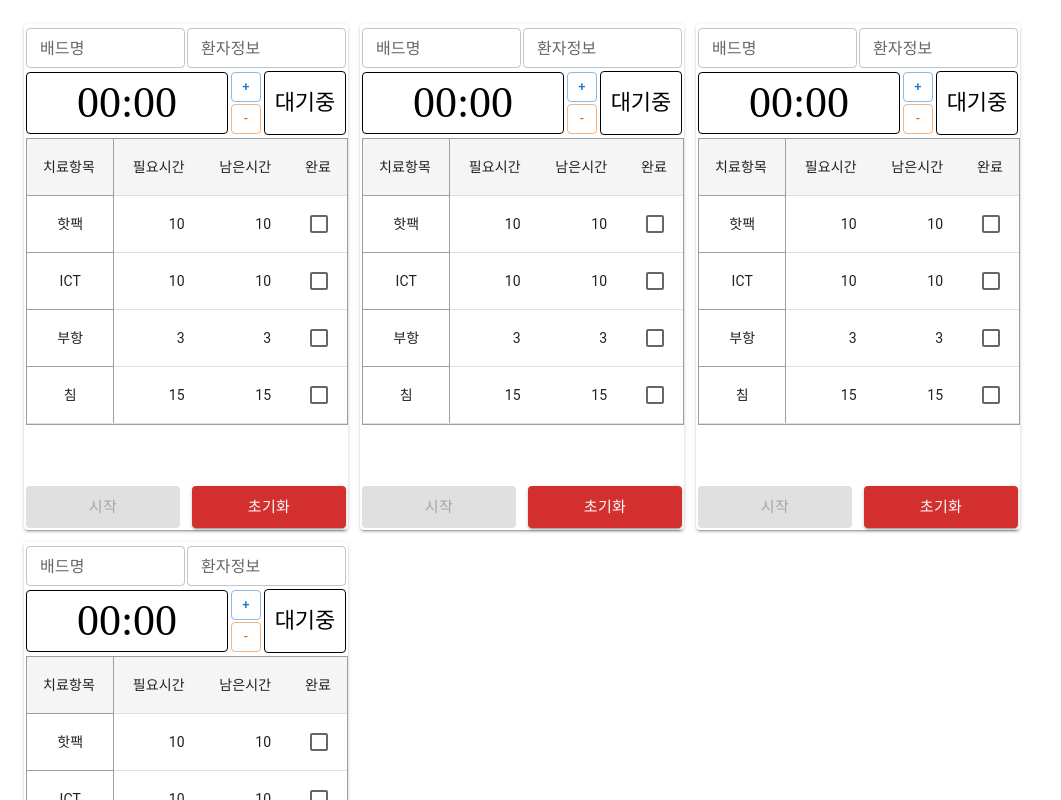
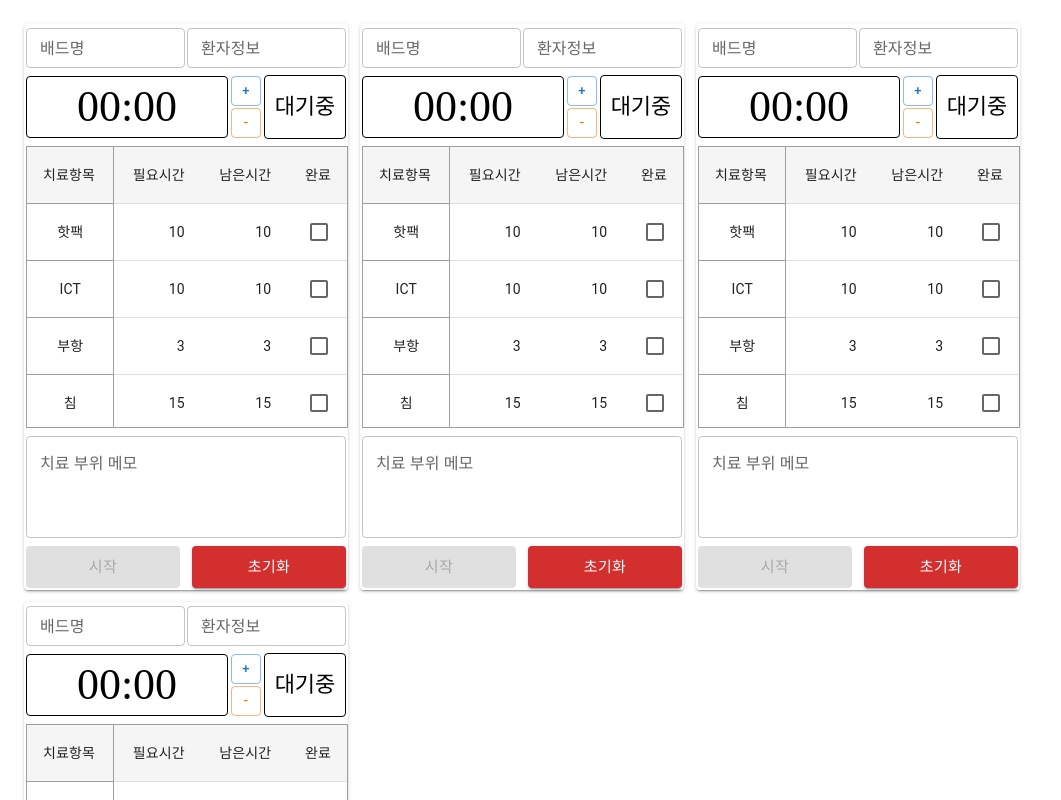
Before and after one commit to nacean/koreanMedicineTimer, a React (Vite) app: page / in a window 1280 px wide. Shown: the top 800 px of the page, without its empty margins (0-1061 px from the left). Built offline with nearby package versions, Linux system fonts and the light colour scheme.

Commit message:
feat: 치료 부위 메모 textField 구현

```diff
--- a/src/bed/Bed.tsx
+++ b/src/bed/Bed.tsx
@@ -1,4 +1,4 @@
-import { Button, Paper } from "@mui/material";
+import { Button, Paper, TextField } from "@mui/material";
 import { useState, useEffect } from "react";
 
 import BedInfo from "@src/bed/BedInfo";
@@ -90,6 +90,12 @@ const Bed = () => {
         therapyList={therapyList}
         handleTherapyComplete={handleTherapyComplete}
       />
+      <TextField
+        id="outlined-multiline-static"
+        label="치료 부위 메모"
+        multiline
+        rows={3}
+      />
       <div css={styles.timeModifyButtonContainer}>
         <Button
           variant="contained"
@@ -118,14 +124,17 @@ const Bed = () => {
 const styles = createStyles({
   container: {
     width: 320,
-    height: 500,
+    height: 560,
     paddingTop: 4,
     paddingBottom: 2,
     paddingInline: 2,
 
     display: "flex",
     flexDirection: "column",
-    gap: 4,
+    gap: 8,
+  },
+  memoContainer: {
+    marginBlock: 4,
   },
   timeModifyButtonContainer: {
     marginTop: "auto",
```
